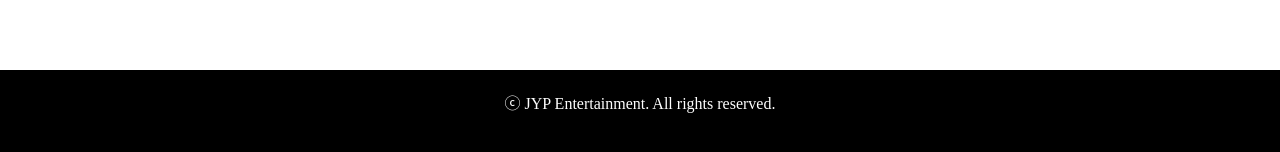
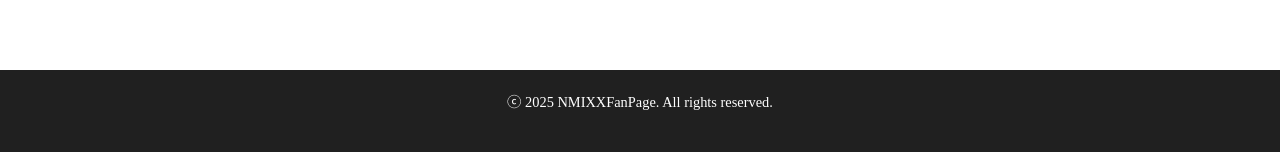
Before and after one commit to Leewonno/lyrics, a React (Vite) app: page / in a window 1280 px wide. Shown: the part 980-1132 px from the top of the page. Built offline with nearby package versions, Linux system fonts and the light colour scheme; no server answers; a web font is replaced by a local one.

Commit message:
feat : footer copyright

```diff
--- a/src/common/Footer.tsx
+++ b/src/common/Footer.tsx
@@ -4,19 +4,25 @@
   width: 100%;
   height: 100px;
   margin-top: 100px;
-  background-color: #000;
+  background-color: #202020;
+  display: flex;
+  justify-content: center;
   position: relative;
   bottom: 0;
+  padding-top: 20px;
+`;
+
+const Copyright = styled.div`
+  font-size: 0.9rem;
   color: #fff;
-  padding-top: 20px;
-  display: flex;
-  justify-content: center;
-`;
+`
 
 export function Footer() {
   return (
     <Widget>
-      ⓒ JYP Entertainment. All rights reserved.
+      <Copyright>
+        ⓒ 2025 NMIXXFanPage. All rights reserved.
+      </Copyright>
     </Widget>
   )
 }
```
